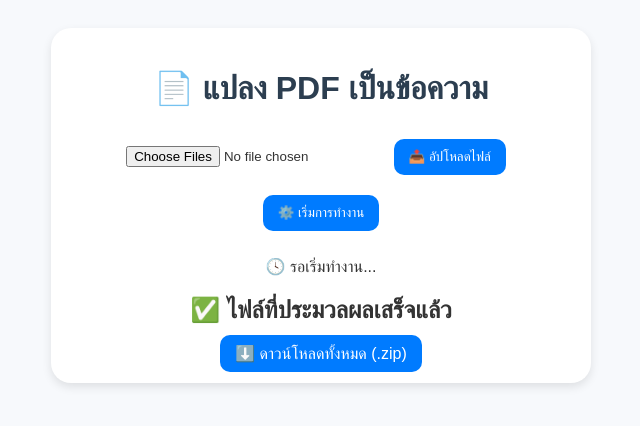
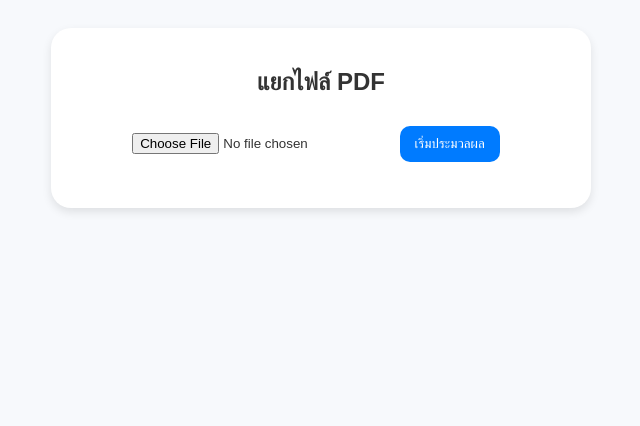
Before and after one commit to naigolf/labwlbook, a Flask app: page / in a window 1280 px wide. Shown: the top 426 px of the page, without its empty margins (319-959 px from the left). Run offline with Flask 3, Linux system fonts and the light colour scheme.

Commit message:
Update index.html

```diff
--- a/templates/index.html
+++ b/templates/index.html
@@ -2,48 +2,25 @@
 <html lang="th">
 <head>
   <meta charset="UTF-8">
-    <meta name="viewport" content="width=device-width, initial-scale=1.0">
-    <title>LabWLBook - PDF Extractor</title>
+  <title>PDF Splitter</title>
   <link rel="stylesheet" href="/static/style.css">
 </head>
 <body>
   <div class="container">
-        <h1>📄 แปลง PDF เป็นข้อความ</h1>
-
-        <form id="upload-form" action="/upload" method="post" enctype="multipart/form-data">
-            <input type="file" name="pdf_files" multiple required>
-            <button type="submit">📤 อัปโหลดไฟล์</button>
+    <h2>แยกไฟล์ PDF</h2>
+    <form id="uploadForm" method="post" enctype="multipart/form-data" action="/upload">
+      <input type="file" name="pdf_file" accept="application/pdf" required>
+      <button type="submit">เริ่มประมวลผล</button>
     </form>
 
-        <button id="process-btn">⚙️ เริ่มการทำงาน</button>
-        <p id="status">🕓 รอเริ่มทำงาน...</p>
-
-        <h2>✅ ไฟล์ที่ประมวลผลเสร็จแล้ว</h2>
-        <ul id="file-list">
-            {% for file in processed_files %}
-            <li>{{ file }}</li>
-            {% endfor %}
-        </ul>
-
-        <a href="/download_all" class="download-btn">⬇️ ดาวน์โหลดทั้งหมด (.zip)</a>
+    <p id="status"></p>
   </div>
 
   <script>
-        document.getElementById("process-btn").addEventListener("click", async () => {
-            document.getElementById("status").textContent = "⚙️ กำลังประมวลผล...";
-            const res = await fetch("/process", { method: "POST" });
-            const data = await res.json();
-
-            if (data.status === "done") {
-                document.getElementById("status").textContent = "✅ เสร็จสิ้น!";
-                const list = document.getElementById("file-list");
-                list.innerHTML = "";
-                data.processed_files.forEach(f => {
-                    const li = document.createElement("li");
-                    li.textContent = f;
-                    list.appendChild(li);
-                });
-            }
+    const form = document.getElementById("uploadForm");
+    const statusText = document.getElementById("status");
+    form.addEventListener("submit", () => {
+      statusText.textContent = "กำลังประมวลผล...";
     });
   </script>
 </body>
```
Lines whose indentation alone changed are shown as unchanged.
